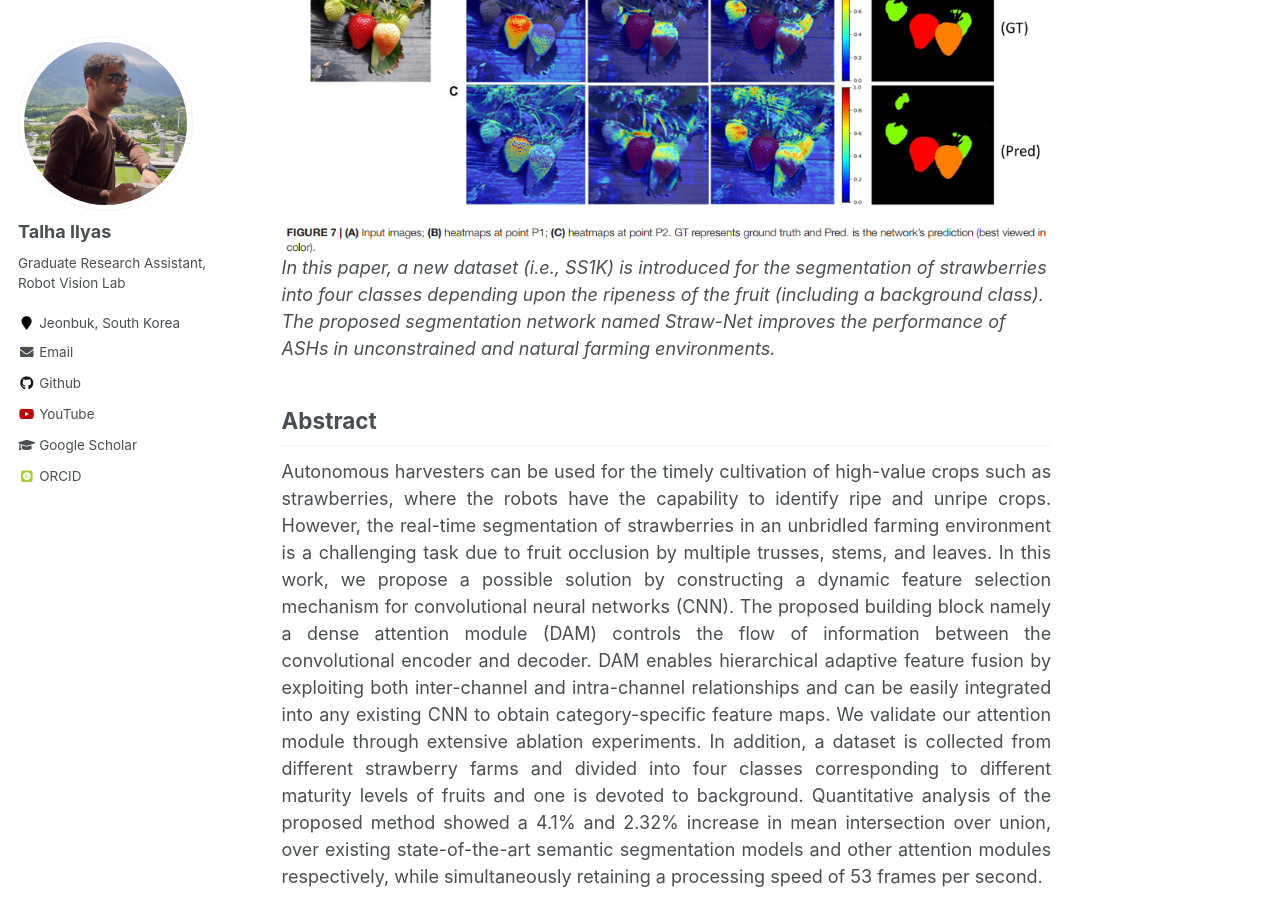
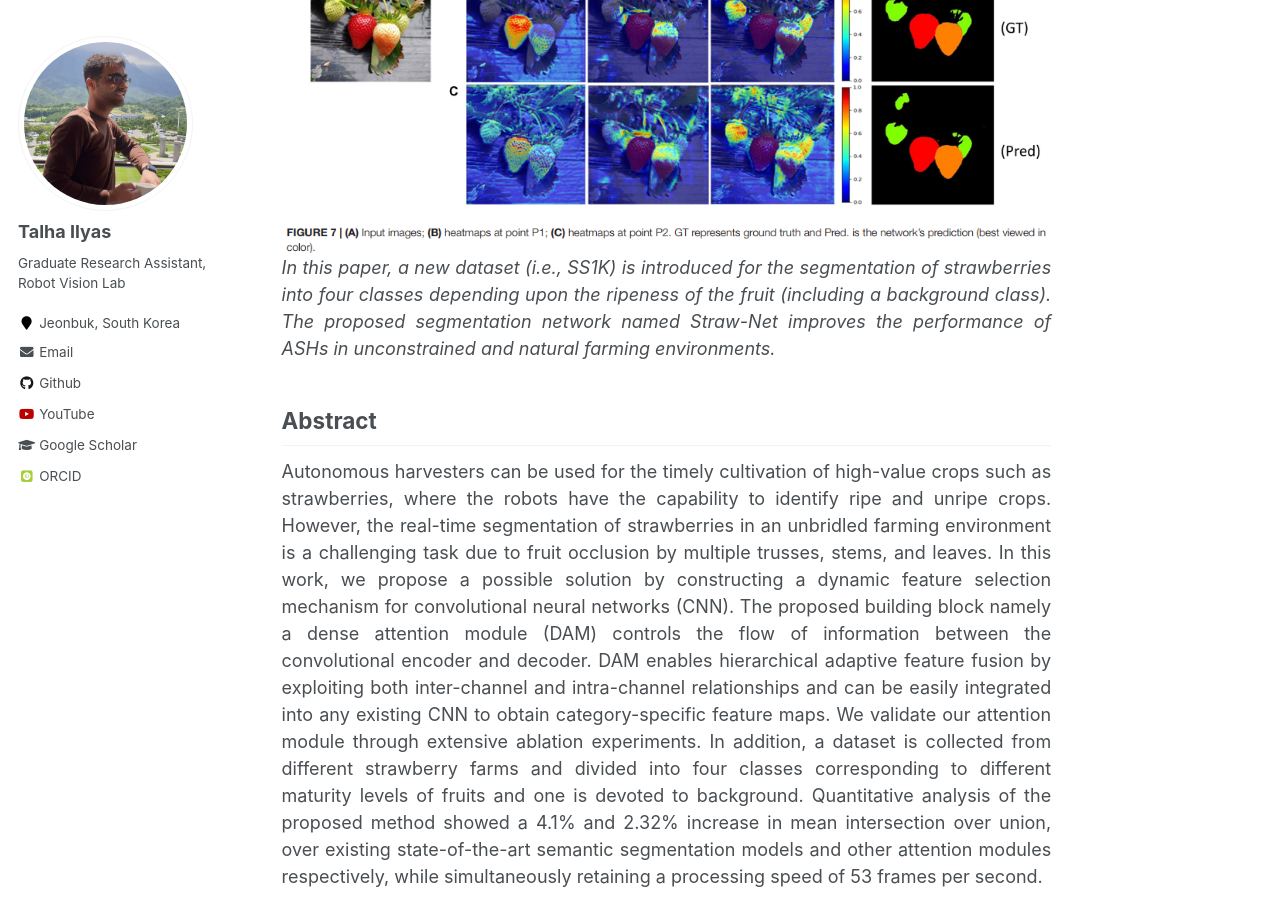
Before and after one commit to Mr-TalhaIlyas/Mr-TalhaIlyas.github.io, a Jekyll site: the page built from _publications/2020-10-24-dam.md, in a window 1280 px wide and 900 px high, scrolled down 796 px. Built offline with Jekyll 4.4.1, drawn with Linux system fonts in a browser that asks for light colours; some web fonts are replaced.

Commit message:
Update 2020-10-24-dam.md

```diff
--- a/_publications/2020-10-24-dam.md
+++ b/_publications/2020-10-24-dam.md
@@ -19,7 +19,7 @@ citation: 'Ilyas, T., Umraiz, M., Khan, A., & Kim, H. (2021). DAM: Hierarchical
 
 <center><img src = '/images/publications/dam.jpg'></center>
 
-<i>In this paper, a new dataset (i.e., SS1K) is introduced for the segmentation of strawberries into four classes depending upon the ripeness of the fruit (including a background class). The proposed segmentation network named Straw-Net improves the performance of ASHs in unconstrained and natural farming environments.</i>
+<p align="justify"><i>In this paper, a new dataset (i.e., SS1K) is introduced for the segmentation of strawberries into four classes depending upon the ripeness of the fruit (including a background class). The proposed segmentation network named Straw-Net improves the performance of ASHs in unconstrained and natural farming environments.</i></p>
 
 ## Abstract
 <p align="justify">
```
